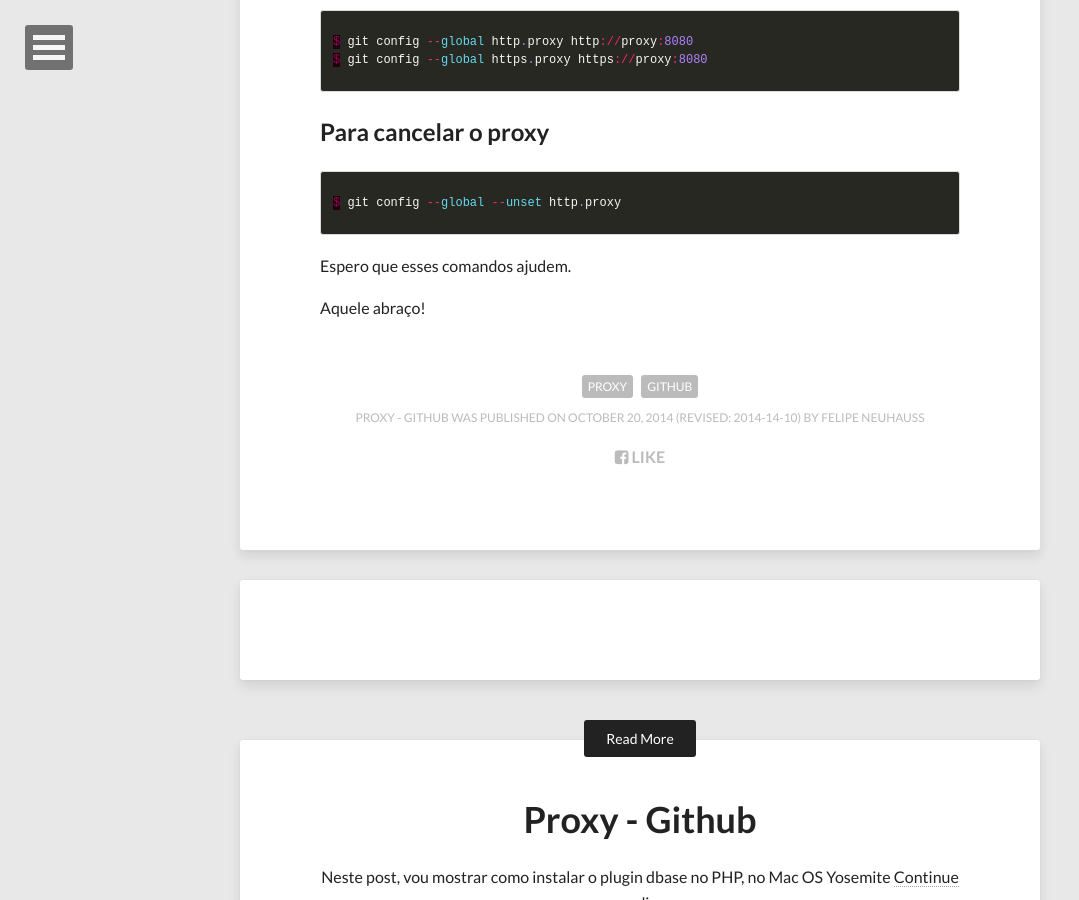
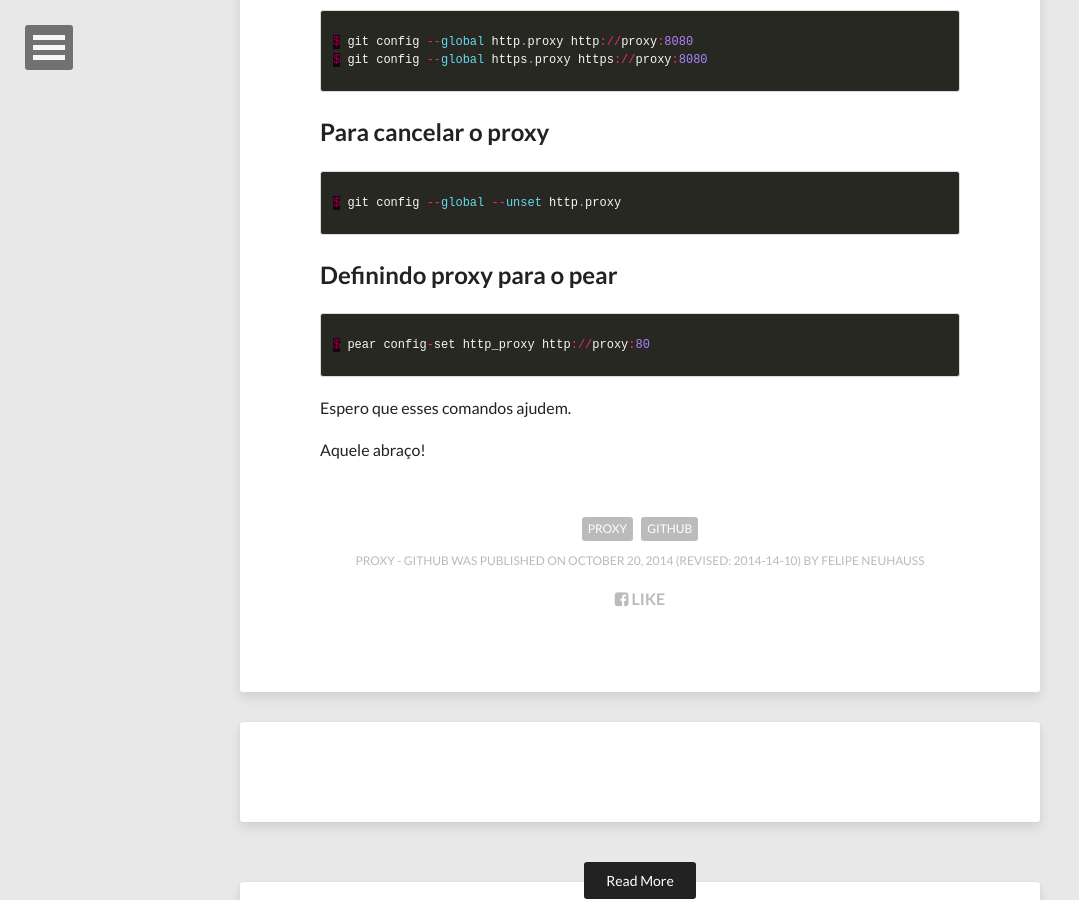
Before and after one commit to felipeneuhauss/felipeneuhauss.github.io, a Jekyll site: the page built from _posts/2014-10-20-proxy-github.md, in a window 1280 px wide and 900 px high, scrolled down 679 px. Shown: the whole window, without its empty margins (0-1079 px from the left). Built offline with Jekyll 4.4.1, drawn with Linux system fonts in a browser that asks for light colours; nearby versions of some CDN libraries; comment, search, counter and statistics services are not loaded.

Commit message:
Novo proxy no post de proxies

```diff
--- a/_posts/2014-10-20-proxy-github.md
+++ b/_posts/2014-10-20-proxy-github.md
@@ -26,6 +26,11 @@ $ git config --global https.proxy https://proxy:8080
 $ git config --global --unset http.proxy
 {% endhighlight %}
 
+## Definindo proxy para o pear
+{% highlight php %}
+$ pear config-set http_proxy http://proxy:80
+{% endhighlight %}
+
 Espero que esses comandos ajudem.
 
 Aquele abraço!
```
